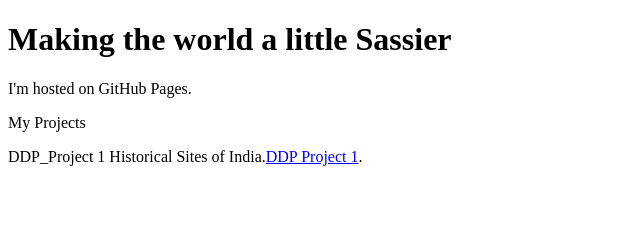
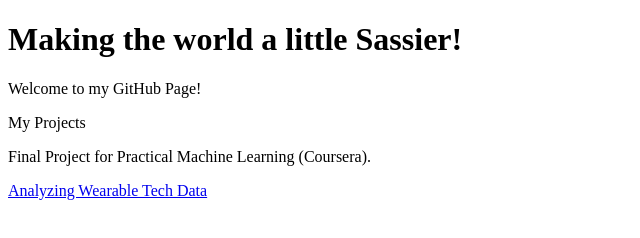
Before and after one commit to sassychemist/sassychemist.github.io, a plain HTML site: page index.html in a window 1280 px wide. Shown: the whole page, without its empty margins (0-640 px from the left). Drawn offline with Linux system fonts and the light colour scheme.

Commit message:
updated with FInal Project

```diff
--- a/index.html
+++ b/index.html
@@ -2,11 +2,13 @@
 <html>
 <title>sassychemist.github.io</title>
 <body>
-<h1>Making the world a little Sassier</h1>
-<p>I'm hosted on GitHub Pages.</p>
+<h1>Making the world a little Sassier!</h1>
+<p></p>
+<p> Welcome to my GitHub Page! </p>
 <p></p>
 <p>My Projects</p>
-<p>DDP_Project 1 Historical Sites of India.<a href="DDP_Project_1.html">DDP Project 1</a>.</p>
+<p> Final Project for Practical Machine Learning (Coursera). </p>
+<p> <a href="AnalysingWearableTrainingData.html">Analyzing Wearable Tech Data</a>
 
 </body>
 </html>
```
